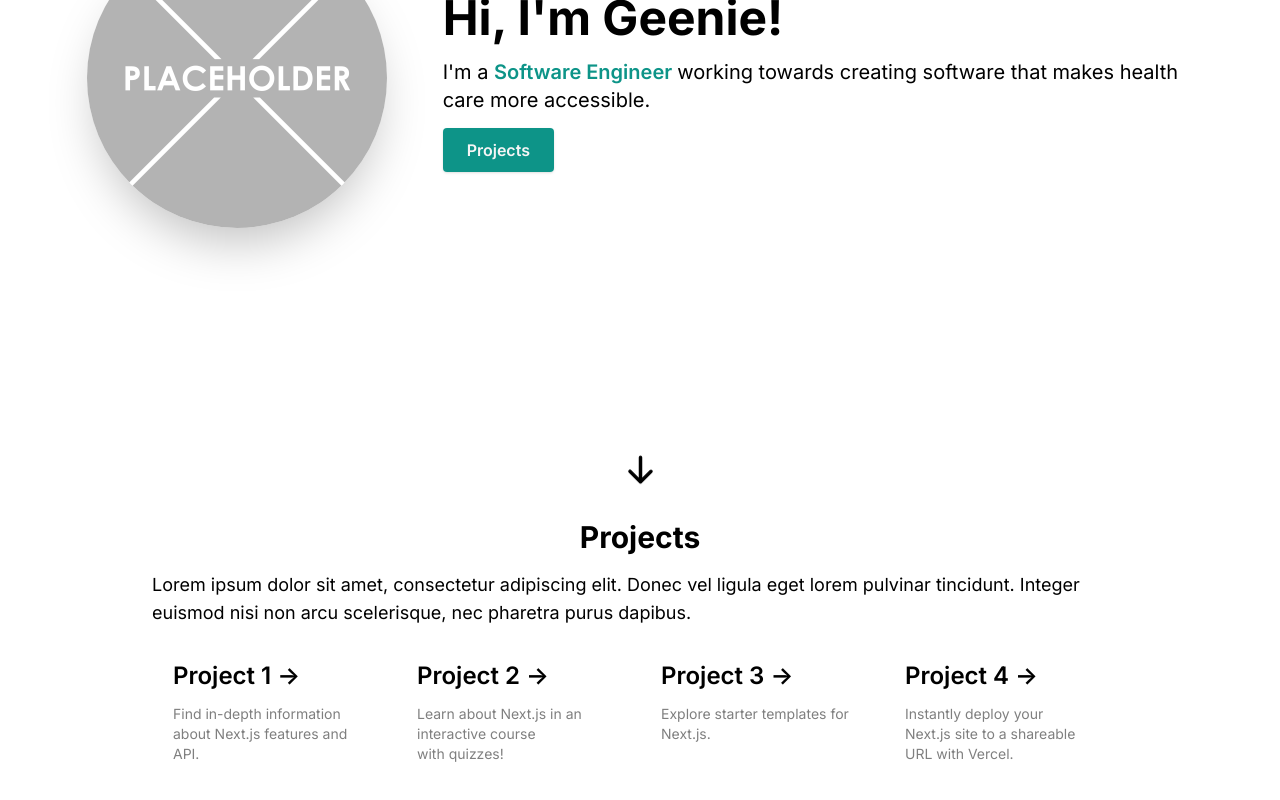
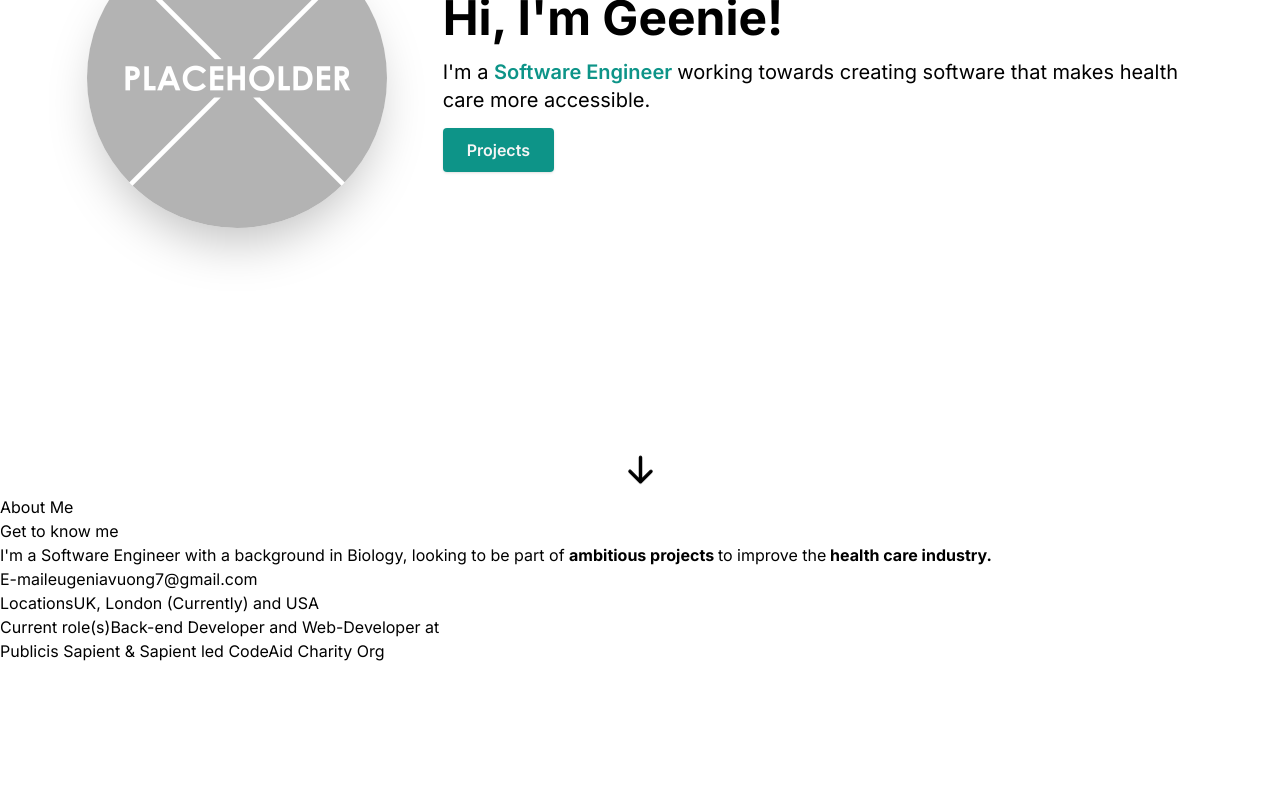
Before and after one commit to eugeniavuong/personal_website, a Next.js app: page / in a window 1280 px wide. Shown: the part 312-1112 px from the top of the page. After the commit the page ends 975 px from the top, so only its background shows below. Built offline with nearby package versions, Linux system fonts and the light colour scheme.

Commit message:
fixed module import issues

```diff
--- /dev/null
+++ b/app/components/AboutSection.tsx
@@ -0,0 +1,40 @@
+import React from 'react'
+
+const AboutSection = () => {
+  return (
+    <section id="about">
+      <div>
+        <h1>About Me</h1>
+      </div>
+      <div>
+        <h1>Get to know me</h1>
+        <p>I&#39;m a Software Engineer with a background in Biology, looking to be part of {" "}
+            <span className="font-bold">{"ambitious projects "}</span>
+            to improve the
+            <span className="font-bold">{" health care industry."}</span>
+            </p>
+        <ul>
+            <li>
+                <span>E-mail</span>
+                <a href="eugeniavuong7@gmail.com">eugeniavuong7@gmail.com</a>
+            </li>
+            <li>
+                <span>Locations</span>
+                UK, London (Currently) and USA
+            </li>
+            <li>
+                <span>Current role(s)</span>
+                Back-end Developer and Web-Developer at
+            </li>
+            <li>
+                <a href="https://www.publicissapient.com/locations/digital-transformation-in-united-kingdom" target="">Publicis Sapient</a>
+                &nbsp;&&nbsp;
+                <a href="https://www.linkedin.com/company/codeaid-london/?originalSubdomain=uk">Sapient led CodeAid Charity Org</a>
+            </li>
+        </ul>
+      </div>
+    </section>
+  )
+}
+
+export default AboutSection
--- a/app/components/Footer.jsx
+++ /dev/null
@@ -1,25 +0,0 @@
-import React from "react";
-
-const Footer = () => {
-    return (
-        <footer className="footer footer-center p-10 bg-primary text-primary-content width-1/3">
-        <aside className="flex items-center justify-center md:flex-col">
-            <button class="bg-transparent hover:bg-slate-500 text-slate-700 font-semibold hover:text-grey py-2 px-4 border border-grey-500 hover:border-transparent rounded m-3 justify-self-center">
-                Let's Talk
-            </button>
-            <br/>
-            <p>If you're interested in getting in touch!</p>
-            <br/>
-        </aside>
-        <nav>
-            <div className="grid grid-flow-col">
-            <a><svg xmlns="http://www.w3.org/2000/svg" width="24" height="24" viewBox="0 0 24 24" className="fill-current"><path d="M24 4.557c-.883.392-1.832.656-2.828.775 1.017-.609 1.798-1.574 2.165-2.724-.951.564-2.005.974-3.127 1.195-.897-.957-2.178-1.555-3.594-1.555-3.179 0-5.515 2.966-4.797 6.045-4.091-.205-7.719-2.165-10.148-5.144-1.29 2.213-.669 5.108 1.523 6.574-.806-.026-1.566-.247-2.229-.616-.054 2.281 1.581 4.415 3.949 4.89-.693.188-1.452.232-2.224.084.626 1.956 2.444 3.379 4.6 3.419-2.07 1.623-4.678 2.348-7.29 2.04 2.179 1.397 4.768 2.212 7.548 2.212 9.142 0 14.307-7.721 13.995-14.646.962-.695 1.797-1.562 2.457-2.549z"></path></svg></a>
-            <a><svg xmlns="http://www.w3.org/2000/svg" width="24" height="24" viewBox="0 0 24 24" className="fill-current"><path d="M19.615 3.184c-3.604-.246-11.631-.245-15.23 0-3.897.266-4.356 2.62-4.385 8.816.029 6.185.484 8.549 4.385 8.816 3.6.245 11.626.246 15.23 0 3.897-.266 4.356-2.62 4.385-8.816-.029-6.185-.484-8.549-4.385-8.816zm-10.615 12.816v-8l8 3.993-8 4.007z"></path></svg></a>
-            <a><svg xmlns="http://www.w3.org/2000/svg" width="24" height="24" viewBox="0 0 24 24" className="fill-current"><path d="M9 8h-3v4h3v12h5v-12h3.642l.358-4h-4v-1.667c0-.955.192-1.333 1.115-1.333h2.885v-5h-3.808c-3.596 0-5.192 1.583-5.192 4.615v3.385z"></path></svg></a>
-            </div>
-        </nav>
-        </footer>
-    );
-};
-
-export default Footer;
--- a/app/components/HomeSection.tsx
+++ b/app/components/HomeSection.tsx
@@ -1,7 +1,7 @@
-"use client"
+"use client";
 import React from 'react'
 import Image from 'next/image'
-import Link from 'next/link'
+import { Link } from "react-scroll/modules"
 import { HiArrowDown } from "react-icons/hi"
 
 const HomeSection = () => {
@@ -26,8 +26,8 @@ const HomeSection = () => {
                         working towards creating software that makes health care more accessible.
                     </p>
                     <Link
-                        href="projects"
-                        className="text-neutral-100 font-semibold px-6 py-3 bg-teal-600 rounded shadow hover:bg-teal-700"
+                        to="projects"
+                        className={"text-neutral-100 font-semibold px-6 py-3 bg-teal-600 rounded shadow hover:bg-teal-700"}
                         activeClass="active"
                         spy={true}
                         smooth={true}
@@ -39,7 +39,7 @@ const HomeSection = () => {
             </div>
             <div className="flex flex-row justify-center">
                 <Link
-                    href="about"
+                    to="about"
                     activeClass="active"
                     spy={true}
                     smooth={true}
--- a/app/components/NavBar.tsx
+++ b/app/components/NavBar.tsx
@@ -39,7 +39,7 @@ const NavBar = () => {
             <div>
                 <div className="flex items-center justify-between py-3">
                     <div className="md:py-3 md:block">
-                        <h2 className="text-2xl font-bold">Eugenia Vuong</h2>
+                        <h2 className="text-2xl font-bold">Geenie Vuong</h2>
                     </div>
                     <div className="md:hidden">
                         <button onClick={()=>setNavBar(!navbar)}>
--- a/app/page.tsx
+++ b/app/page.tsx
@@ -1,86 +1,12 @@
 import Image from "next/image";
-import DefaultLayout from "../app/layouts/DefaultLayout"
 import HomeSection from "./components/HomeSection";
+import AboutSection from "./components/AboutSection";
 
 export default function Home() {
   return (
     <main className="">
       <HomeSection/>
-
-      <div className="max-w-5xl mx-auto p-6 flex items-center justify-center md:flex-col">
-        <h1 className="text-3xl font-bold mb-4">Projects</h1>
-        <p className="text-lg mb-4">Lorem ipsum dolor sit amet, consectetur adipiscing elit. Donec vel ligula eget lorem pulvinar tincidunt. Integer euismod nisi non arcu scelerisque, nec pharetra purus dapibus.</p>
-
-        <div className="mb-32 grid text-center lg:mb-0 lg:w-full lg:max-w-5xl lg:grid-cols-4 lg:text-left">
-        <a
-          href="https://nextjs.org/docs?utm_source=create-next-app&utm_medium=appdir-template&utm_campaign=create-next-app"
-          className="group rounded-lg border border-transparent px-5 py-4 transition-colors hover:border-gray-300 hover:bg-gray-100 hover:dark:border-neutral-700 hover:dark:bg-neutral-800/30"
-          target="_blank"
-          rel="noopener noreferrer"
-        >
-          <h2 className="mb-3 text-2xl font-semibold">
-            Project 1{" "}
-            <span className="inline-block transition-transform group-hover:translate-x-1 motion-reduce:transform-none">
-              -&gt;
-            </span>
-          </h2>
-          <p className="m-0 max-w-[30ch] text-sm opacity-50">
-            Find in-depth information about Next.js features and API.
-          </p>
-        </a>
-
-        <a
-          href="https://nextjs.org/learn?utm_source=create-next-app&utm_medium=appdir-template-tw&utm_campaign=create-next-app"
-          className="group rounded-lg border border-transparent px-5 py-4 transition-colors hover:border-gray-300 hover:bg-gray-100 hover:dark:border-neutral-700 hover:dark:bg-neutral-800/30"
-          target="_blank"
-          rel="noopener noreferrer"
-        >
-          <h2 className="mb-3 text-2xl font-semibold">
-            Project 2{" "}
-            <span className="inline-block transition-transform group-hover:translate-x-1 motion-reduce:transform-none">
-              -&gt;
-            </span>
-          </h2>
-          <p className="m-0 max-w-[30ch] text-sm opacity-50">
-            Learn about Next.js in an interactive course with&nbsp;quizzes!
-          </p>
-        </a>
-
-        <a
-          href="https://vercel.com/templates?framework=next.js&utm_source=create-next-app&utm_medium=appdir-template&utm_campaign=create-next-app"
-          className="group rounded-lg border border-transparent px-5 py-4 transition-colors hover:border-gray-300 hover:bg-gray-100 hover:dark:border-neutral-700 hover:dark:bg-neutral-800/30"
-          target="_blank"
-          rel="noopener noreferrer"
-        >
-          <h2 className="mb-3 text-2xl font-semibold">
-            Project 3{" "}
-            <span className="inline-block transition-transform group-hover:translate-x-1 motion-reduce:transform-none">
-              -&gt;
-            </span>
-          </h2>
-          <p className="m-0 max-w-[30ch] text-sm opacity-50">
-            Explore starter templates for Next.js.
-          </p>
-        </a>
-
-        <a
-          href="https://vercel.com/new?utm_source=create-next-app&utm_medium=appdir-template&utm_campaign=create-next-app"
-          className="group rounded-lg border border-transparent px-5 py-4 transition-colors hover:border-gray-300 hover:bg-gray-100 hover:dark:border-neutral-700 hover:dark:bg-neutral-800/30"
-          target="_blank"
-          rel="noopener noreferrer"
-        >
-          <h2 className="mb-3 text-2xl font-semibold">
-            Project 4{" "}
-            <span className="inline-block transition-transform group-hover:translate-x-1 motion-reduce:transform-none">
-              -&gt;
-            </span>
-          </h2>
-          <p className="m-0 max-w-[30ch] text-balance text-sm opacity-50">
-            Instantly deploy your Next.js site to a shareable URL with Vercel.
-          </p>
-        </a>
-      </div>
-      </div>
+      <AboutSection/>
     </main>
   );
 }
--- a/package.json
+++ b/package.json
@@ -20,6 +20,7 @@
     "@types/node": "^20",
     "@types/react": "^18",
     "@types/react-dom": "^18",
+    "@types/react-scroll": "^1.8.10",
     "eslint": "^8",
     "eslint-config-next": "14.2.3",
     "postcss": "^8",
```
Also changed, not shown: 1 other file (tests, documents, lock files or other folders).
